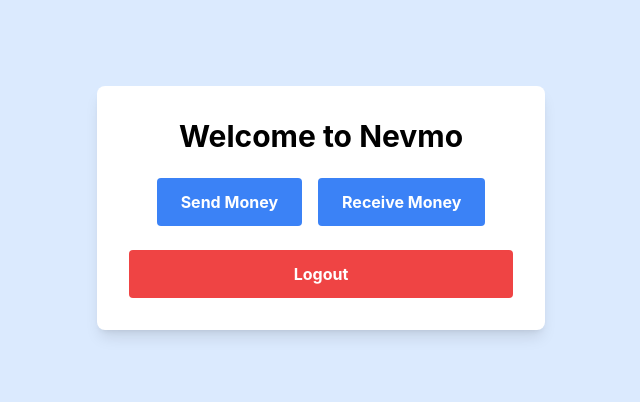
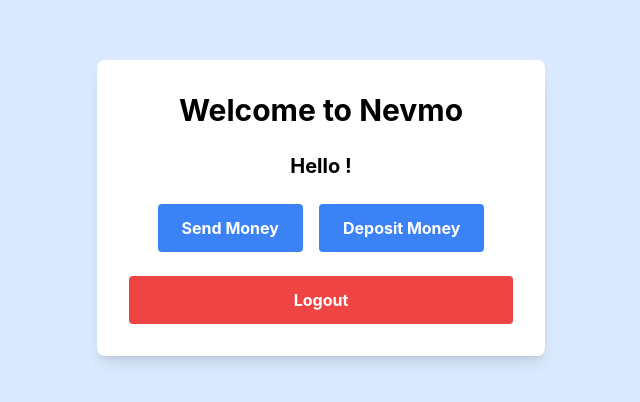
Before and after one commit to ShreyaR13/nevmo, a React (Create React App) app in the folder nevmo-frontend/: page /profile in a window 1280 px wide. Shown: the part 192-594 px from the top of the page, without its empty margins (319-959 px from the left). Built offline with nearby package versions, Linux system fonts and the light colour scheme; no server answers; sample sign-in values are in the browser's storage.

Commit message:
Update User profile

```diff
--- a/nevmo-frontend/src/components/UserProfile.jsx
+++ b/nevmo-frontend/src/components/UserProfile.jsx
@@ -3,10 +3,12 @@
 
 function UserProfile() {
     const [balance, setBalance] = useState(null);
+    const [username, setUsername] = useState('');
     const navigate = useNavigate();
 
     useEffect(() => {
         const fetchUserProfile = async () => {
+            // localStorage is used so user stays logged in, even after refreshing the page
             const token = localStorage.getItem('token');
             if (!token) {
                 navigate('/');  // Redirect to login if not authenticated
@@ -23,6 +25,7 @@
             if (response.ok) {
                 const userData = await response.json();
                 setBalance(userData.balance);
+                setUsername(userData.username);
             } else {
                 navigate('/');  // Redirect to login if unauthorized
             }
@@ -40,15 +43,16 @@
         alert("Send money clicked");
     };
 
-    const handleReceiveMoney = () => {
-        alert("Receive money clicked");
+    const handleDepositMoney = () => {
+        alert("Deposit money clicked");
     };
 
     return (
         <div className="flex items-center justify-center min-h-screen bg-blue-100">
             <div className="bg-white p-8 shadow-lg rounded-lg max-w-md w-full">
                 <h1 className="text-3xl font-bold text-center mb-6">Welcome to Nevmo</h1>
-                {balance !== null && <p className="text-xl text-center text-green-600 mb-6">Your balance: ${balance}</p>}
+                <h2 className="text-xl font-bold text-center mb-6">Hello {username}!</h2>
+                {balance !== null && <p className="text-xl text-center text-green-600 mb-6">Your balance is ${balance}</p>}
                 <div className="space-x-4 flex justify-center mb-6">
                     <button
                         onClick={handleSendMoney}
@@ -57,10 +61,10 @@
                         Send Money
                     </button>
                     <button
-                        onClick={handleReceiveMoney}
+                        onClick={handleDepositMoney}
                         className="py-3 px-6 bg-blue-500 text-white font-bold rounded hover:bg-blue-600 transition"
                     >
-                        Receive Money
+                        Deposit Money
                     </button>
                 </div>
                 <button
```
